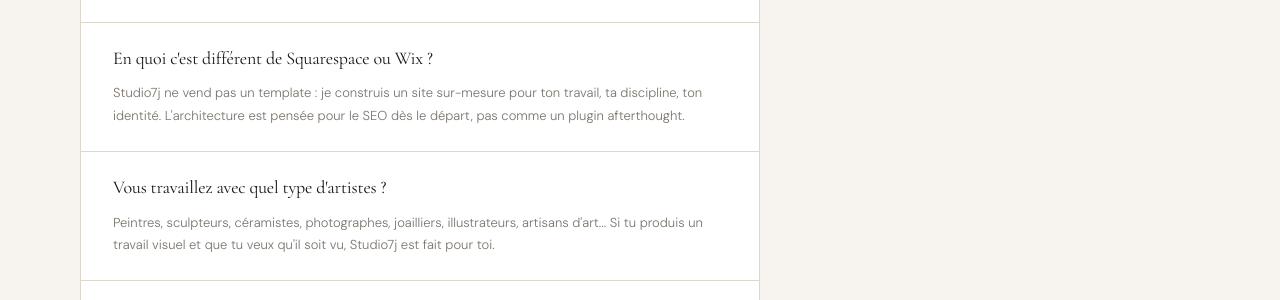
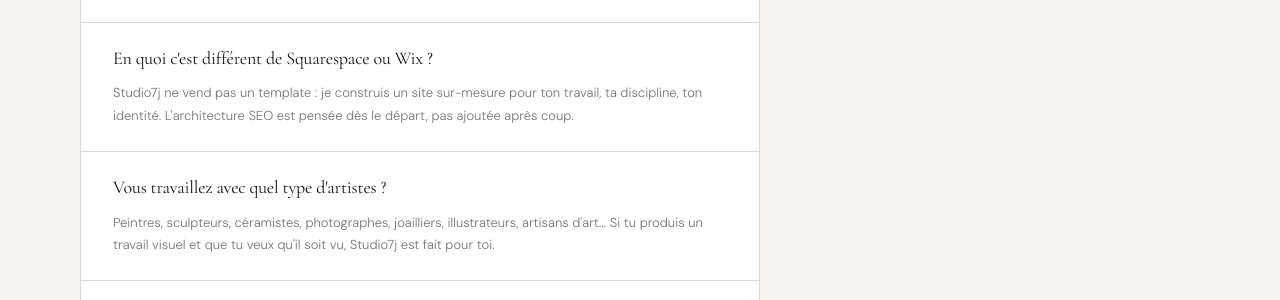
Before and after one commit to AldjiaDev/studio7j, a Jekyll site: the page built from index.md, in a window 1280 px wide and 900 px high, scrolled down 4087 px. Shown: the part 176-476 px from the top of the window. Built offline with Jekyll 4.4.1, drawn with Linux system fonts in a browser that asks for light colours; part of the change alters nothing that is shown; some of the changed text lies outside the part shown.

Commit message:
Retire les mentions de concurrents par nom
Co-Authored-By: Claude Sonnet 4.6 <noreply@anthropic.com>

```diff
--- a/index.md
+++ b/index.md
@@ -59,8 +59,8 @@ description: "Studio7j crée des sites portfolio pour artistes et artisans : ren
         <p class="problem-item__desc">Tes abonnés te voient. Les clients qui cherchent un artiste, non.</p>
       </div>
       <div class="problem-item">
-        <p class="problem-item__title">Squarespace n'est pas une galerie</p>
-        <p class="problem-item__desc">Les templates génériques diluent ce qui te rend unique.</p>
+        <p class="problem-item__title">Un template générique ne te représente pas</p>
+        <p class="problem-item__desc">Ton identité artistique mérite mieux qu'un design pensé pour tout le monde.</p>
       </div>
       <div class="problem-item">
         <p class="problem-item__title">Les demandes n'arrivent pas seules</p>
@@ -193,7 +193,7 @@ description: "Studio7j crée des sites portfolio pour artistes et artisans : ren
       </div>
       <div class="faq-item">
         <dt>En quoi c'est différent de Squarespace ou Wix ?</dt>
-        <dd>Studio7j ne vend pas un template : je construis un site sur-mesure pour ton travail, ta discipline, ton identité. L'architecture est pensée pour le SEO dès le départ, pas comme un plugin afterthought.</dd>
+        <dd>Studio7j ne vend pas un template : je construis un site sur-mesure pour ton travail, ta discipline, ton identité. L'architecture SEO est pensée dès le départ, pas ajoutée après coup.</dd>
       </div>
       <div class="faq-item">
         <dt>Vous travaillez avec quel type d'artistes ?</dt>
```
